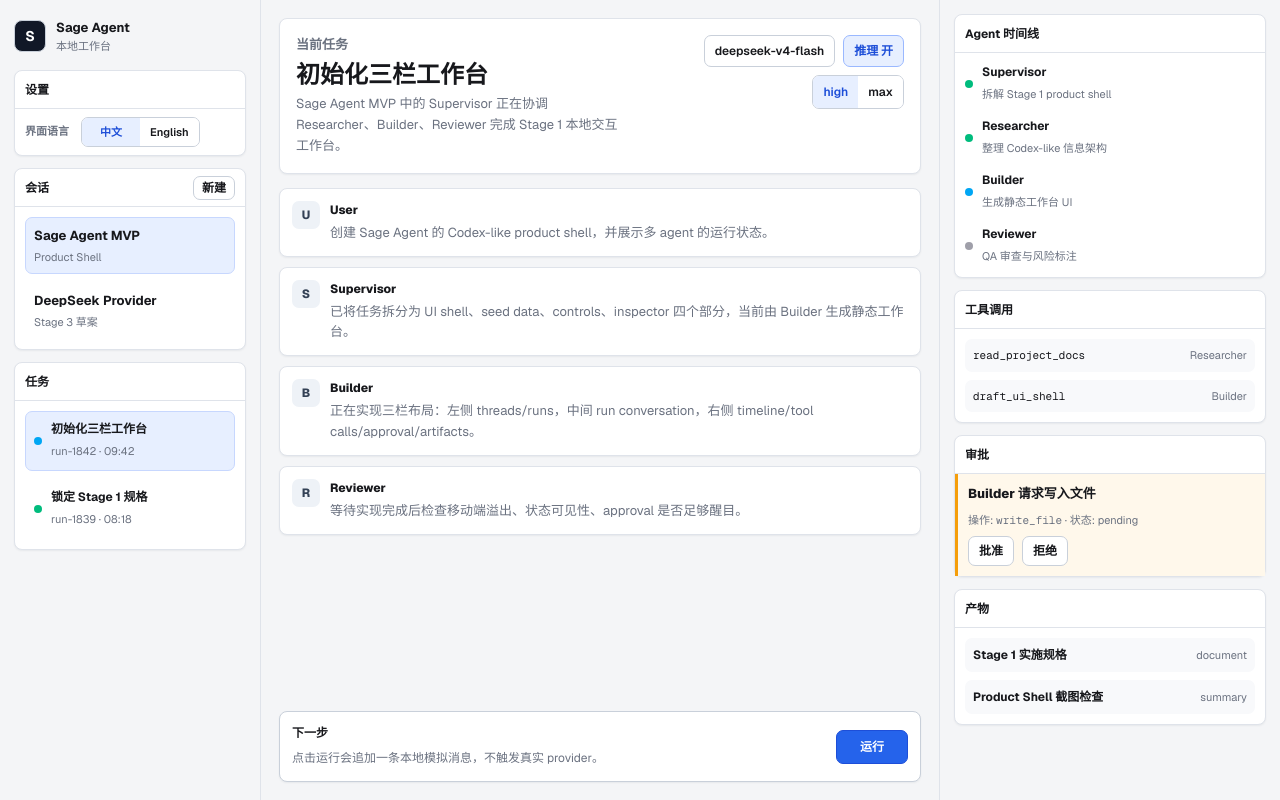
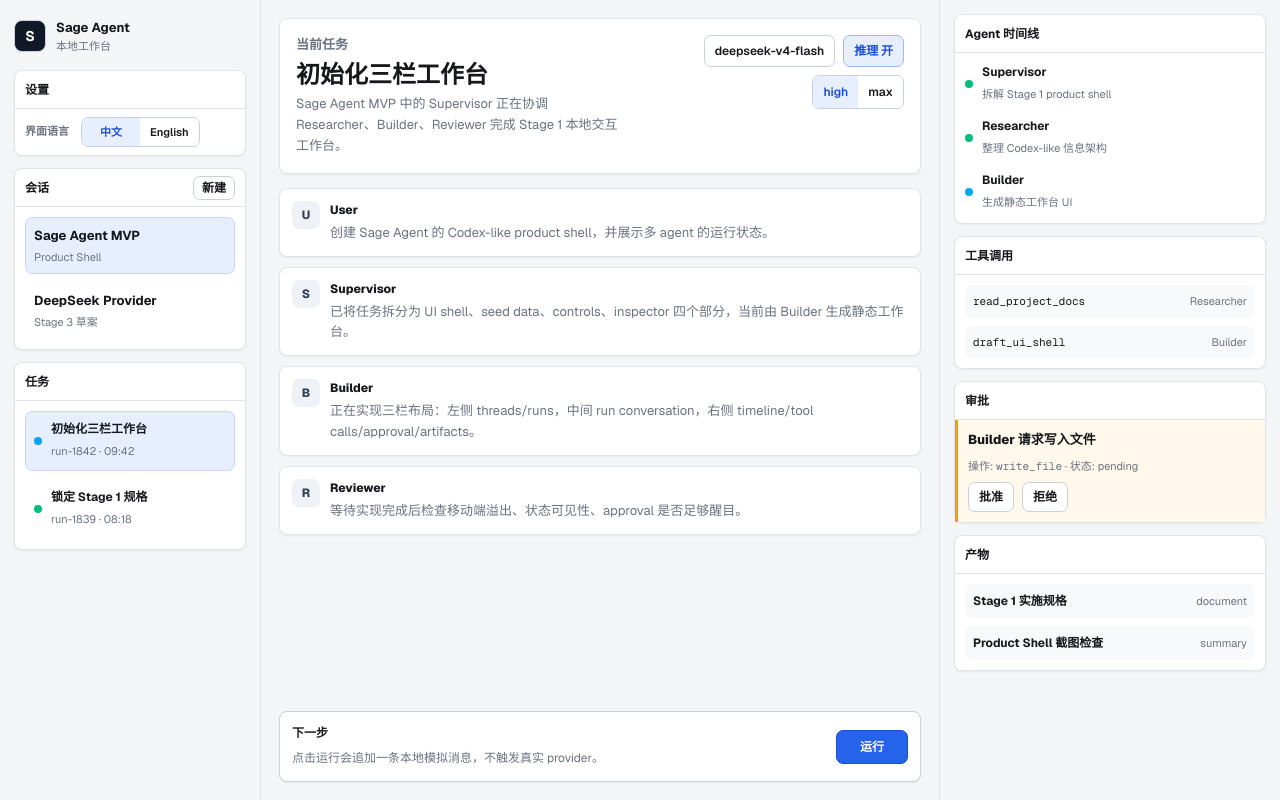
Before and after one commit to wjlGitHub2021/SageAgent, a Next.js app in the folder apps/web/: page / in a window 1280 px wide. Built offline with nearby package versions, Linux system fonts and the light colour scheme.

Commit message:
实现：事件驱动时间线

```diff
--- a/apps/web/src/app/page.tsx
+++ b/apps/web/src/app/page.tsx
@@ -1,6 +1,7 @@
 "use client";
 
 import { useState } from "react";
+import type { AgentRole, RunEvent } from "@sage/shared";
 
 type Locale = "zh" | "en";
 type ApprovalStatus = "pending" | "approved" | "rejected";
@@ -33,6 +34,18 @@
     reject: "拒绝",
     action: "操作",
     status: "状态",
+    runCreated: "创建 run",
+    runStatusChanged: "更新 run 状态",
+    messageDelta: "接收消息增量",
+    messageCompleted: "生成本地消息",
+    toolStarted: "开始工具调用",
+    toolCompleted: "完成工具调用",
+    toolFailed: "工具调用失败",
+    approvalRequested: "请求审批",
+    approvalResolved: "审批已处理",
+    artifactCreated: "生成产物",
+    runCompleted: "完成 run",
+    runFailed: "run 失败",
     writeFileRequest: "Builder 请求写入文件",
     composerHint: "点击运行会追加一条本地模拟消息，不触发真实 provider。",
     headerFallback: "初始化 Sage Agent Product Shell",
@@ -67,6 +80,18 @@
     reject: "Reject",
     action: "action",
     status: "status",
+    runCreated: "Created run",
+    runStatusChanged: "Updated run status",
+    messageDelta: "Received message delta",
+    messageCompleted: "Generated local message",
+    toolStarted: "Started tool call",
+    toolCompleted: "Completed tool call",
+    toolFailed: "Tool call failed",
+    approvalRequested: "Requested approval",
+    approvalResolved: "Approval resolved",
+    artifactCreated: "Created artifact",
+    runCompleted: "Completed run",
+    runFailed: "Run failed",
     writeFileRequest: "Builder requests file write",
     composerHint:
       "Click Run to append a local simulated message without calling a real provider.",
@@ -141,32 +166,129 @@
   },
 ];
 
-const steps = [
+const stepTitleCopy: Record<string, Record<Locale, string>> = {
+  "step-1842-supervisor": {
+    zh: "拆解 Stage 1 product shell",
+    en: "Break down Stage 1 product shell",
+  },
+  "step-1842-researcher": {
+    zh: "整理 Codex-like 信息架构",
+    en: "Map Codex-like information architecture",
+  },
+  "step-1842-builder": {
+    zh: "生成静态工作台 UI",
+    en: "Build static workbench UI",
+  },
+  "step-1839-supervisor": {
+    zh: "锁定 Stage 1 规格",
+    en: "Lock Stage 1 spec",
+  },
+  "step-1839-reviewer": {
+    zh: "完成规格一致性检查",
+    en: "Complete spec consistency review",
+  },
+};
+
+const seedRunEvents: RunEvent[] = [
   {
-    agent: "Supervisor",
-    title: {
-      zh: "拆解 Stage 1 product shell",
-      en: "Break down Stage 1 product shell",
+    id: "event-1842-1",
+    runId: "run-1842",
+    type: "step.completed",
+    sequence: 1,
+    createdAt: "2026-06-24T01:42:00.000Z",
+    payload: {
+      step: {
+        id: "step-1842-supervisor",
+        runId: "run-1842",
+        agent: "supervisor",
+        title: "Break down Stage 1 product shell",
+        status: "completed",
+        input: null,
+        output: null,
+        startedAt: "2026-06-24T01:42:00.000Z",
+        completedAt: "2026-06-24T01:43:00.000Z",
+      },
     },
-    status: "completed",
   },
   {
-    agent: "Researcher",
-    title: {
-      zh: "整理 Codex-like 信息架构",
-      en: "Map Codex-like information architecture",
+    id: "event-1842-2",
+    runId: "run-1842",
+    type: "step.completed",
+    sequence: 2,
+    createdAt: "2026-06-24T01:43:00.000Z",
+    payload: {
+      step: {
+        id: "step-1842-researcher",
+        runId: "run-1842",
+        agent: "researcher",
+        title: "Map Codex-like information architecture",
+        status: "completed",
+        input: null,
+        output: null,
+        startedAt: "2026-06-24T01:43:00.000Z",
+        completedAt: "2026-06-24T01:44:00.000Z",
+      },
     },
-    status: "completed",
   },
   {
-    agent: "Builder",
-    title: { zh: "生成静态工作台 UI", en: "Build static workbench UI" },
-    status: "running",
+    id: "event-1842-3",
+    runId: "run-1842",
+    type: "step.started",
+    sequence: 3,
+    createdAt: "2026-06-24T01:44:00.000Z",
+    payload: {
+      step: {
+        id: "step-1842-builder",
+        runId: "run-1842",
+        agent: "builder",
+        title: "Build static workbench UI",
+        status: "running",
+        input: null,
+        output: null,
+        startedAt: "2026-06-24T01:44:00.000Z",
+        completedAt: null,
+      },
+    },
   },
   {
-    agent: "Reviewer",
-    title: { zh: "QA 审查与风险标注", en: "QA review and risk notes" },
-    status: "pending",
+    id: "event-1839-1",
+    runId: "run-1839",
+    type: "step.completed",
+    sequence: 1,
+    createdAt: "2026-06-24T00:18:00.000Z",
+    payload: {
+      step: {
+        id: "step-1839-supervisor",
+        runId: "run-1839",
+        agent: "supervisor",
+        title: "Lock Stage 1 spec",
+        status: "completed",
+        input: null,
+        output: null,
+        startedAt: "2026-06-24T00:18:00.000Z",
+        completedAt: "2026-06-24T00:21:00.000Z",
+      },
+    },
+  },
+  {
+    id: "event-1839-2",
+    runId: "run-1839",
+    type: "step.completed",
+    sequence: 2,
+    createdAt: "2026-06-24T00:21:00.000Z",
+    payload: {
+      step: {
+        id: "step-1839-reviewer",
+        runId: "run-1839",
+        agent: "reviewer",
+        title: "Complete spec consistency review",
+        status: "completed",
+        input: null,
+        output: null,
+        startedAt: "2026-06-24T00:21:00.000Z",
+        completedAt: "2026-06-24T00:22:00.000Z",
+      },
+    },
   },
 ];
 
@@ -174,6 +296,20 @@
   { tool: "read_project_docs", agent: "Researcher", status: "completed" },
   { tool: "draft_ui_shell", agent: "Builder", status: "running" },
 ];
+
+const agentLabels = {
+  supervisor: "Supervisor",
+  researcher: "Researcher",
+  builder: "Builder",
+  reviewer: "Reviewer",
+} satisfies Record<AgentRole, string>;
+
+type TimelineRow = {
+  id: string;
+  agent: string;
+  title: Record<Locale, string>;
+  status: string;
+};
 
 function StatusDot({ status }: { status: string }) {
   const color =
@@ -220,9 +356,11 @@
   const [approvalStatus, setApprovalStatus] =
     useState<ApprovalStatus>("pending");
   const [messages, setMessages] = useState<Message[]>(baseMessages);
+  const [runEvents, setRunEvents] = useState<RunEvent[]>(seedRunEvents);
 
   const activeThread = threadItems.find((thread) => thread.id === activeThreadId);
   const activeRun = runs.find((run) => run.id === activeRunId);
+  const timelineRows = getTimelineRows(runEvents, activeRunId);
   const artifacts = [
     { title: t.stage1Spec, kind: "document" },
     { title: t.screenshotCheck, kind: "summary" },
@@ -247,13 +385,38 @@
   }
 
   function handleRunClick() {
+    const createdAt = new Date().toISOString();
+    const messageId = `message-local-${Date.now()}`;
+    const messageBody = {
+      zh: `已用 ${model} / ${reasoningEffort} ${copy.zh.simulatedEvent}`,
+      en: `${model} / ${reasoningEffort} ${copy.en.simulatedEvent}`,
+    };
+
     setMessages((current) => [
       ...current,
       {
         role: "Supervisor",
-        body: {
-          zh: `已用 ${model} / ${reasoningEffort} ${copy.zh.simulatedEvent}`,
-          en: `${model} / ${reasoningEffort} ${copy.en.simulatedEvent}`,
+        body: messageBody,
+      },
+    ]);
+    setRunEvents((current) => [
+      ...current,
+      {
+        id: `event-local-${Date.now()}`,
+        runId: activeRunId,
+        type: "message.completed",
+        sequence: nextEventSequence(current, activeRunId),
+        createdAt,
+        payload: {
+          message: {
+            id: messageId,
+            threadId: activeThreadId,
+            runId: activeRunId,
+            role: "agent",
+            agent: "supervisor",
+            content: messageBody.en,
+            createdAt,
+          },
         },
       },
     ]);
@@ -410,12 +573,12 @@
         <aside className="inspector">
           <Panel title={t.agentTimeline}>
             <div className="timeline">
-              {steps.map((step) => (
-                <div className="timeline-row" key={`${step.agent}-${step.title.en}`}>
-                  <StatusDot status={step.status} />
+              {timelineRows.map((row) => (
+                <div className="timeline-row" key={row.id}>
+                  <StatusDot status={row.status} />
                   <div>
-                    <p>{step.agent}</p>
-                    <small>{step.title[locale]}</small>
+                    <p>{row.agent}</p>
+                    <small>{row.title[locale]}</small>
                   </div>
                 </div>
               ))}
@@ -472,3 +635,140 @@
     </main>
   );
 }
+
+function getTimelineRows(
+  events: readonly RunEvent[],
+  activeRunId: string,
+): TimelineRow[] {
+  return events
+    .filter((event) => event.runId === activeRunId)
+    .toSorted(
+      (left, right) =>
+        left.sequence - right.sequence ||
+        left.createdAt.localeCompare(right.createdAt),
+    )
+    .map(toTimelineRow);
+}
+
+function toTimelineRow(event: RunEvent): TimelineRow {
+  switch (event.type) {
+    case "run.created":
+      return systemTimelineRow(event, "Supervisor", "runCreated", "completed");
+    case "run.status_changed":
+      return systemTimelineRow(
+        event,
+        event.payload.activeAgent
+          ? agentLabels[event.payload.activeAgent]
+          : "Supervisor",
+        "runStatusChanged",
+        event.payload.status,
+      );
+    case "step.started":
+    case "step.completed":
+    case "step.failed":
+      return {
+        id: event.id,
+        agent: agentLabels[event.payload.step.agent],
+        title: stepTitleCopy[event.payload.step.id] ?? {
+          zh: event.payload.step.title,
+          en: event.payload.step.title,
+        },
+        status: event.payload.step.status,
+      };
+    case "message.delta":
+      return {
+        id: event.id,
+        agent: event.payload.agent ? agentLabels[event.payload.agent] : "System",
+        title: {
+          zh: copy.zh.messageDelta,
+          en: copy.en.messageDelta,
+        },
+        status: "running",
+      };
+    case "message.completed":
+      return {
+        id: event.id,
+        agent: event.payload.message.agent
+          ? agentLabels[event.payload.message.agent]
+          : "System",
+        title: {
+          zh: copy.zh.messageCompleted,
+          en: copy.en.messageCompleted,
+        },
+        status: "completed",
+      };
+    case "tool.started":
+      return toolTimelineRow(event, "toolStarted", "running");
+    case "tool.completed":
+      return toolTimelineRow(event, "toolCompleted", event.payload.toolCall.status);
+    case "tool.failed":
+      return toolTimelineRow(event, "toolFailed", event.payload.toolCall.status);
+    case "approval.requested":
+      return {
+        id: event.id,
+        agent: agentLabels[event.payload.approval.requestedBy],
+        title: {
+          zh: copy.zh.approvalRequested,
+          en: copy.en.approvalRequested,
+        },
+        status: event.payload.approval.status,
+      };
+    case "approval.resolved":
+      return {
+        id: event.id,
+        agent: agentLabels[event.payload.approval.requestedBy],
+        title: {
+          zh: copy.zh.approvalResolved,
+          en: copy.en.approvalResolved,
+        },
+        status: event.payload.approval.status,
+      };
+    case "artifact.created":
+      return systemTimelineRow(event, "Builder", "artifactCreated", "completed");
+    case "run.completed":
+      return systemTimelineRow(event, "Supervisor", "runCompleted", "completed");
+    case "run.failed":
+      return systemTimelineRow(event, "Supervisor", "runFailed", "failed");
+  }
+}
+
+function systemTimelineRow(
+  event: RunEvent,
+  agent: string,
+  titleKey: keyof typeof copy.zh,
+  status: string,
+): TimelineRow {
+  return {
+    id: event.id,
+    agent,
+    title: {
+      zh: copy.zh[titleKey],
+      en: copy.en[titleKey],
+    },
+    status,
+  };
+}
+
+function toolTimelineRow(
+  event: Extract<RunEvent, { type: "tool.started" | "tool.completed" | "tool.failed" }>,
+  titleKey: keyof typeof copy.zh,
+  status: string,
+): TimelineRow {
+  return {
+    id: event.id,
+    agent: agentLabels[event.payload.toolCall.agent],
+    title: {
+      zh: `${copy.zh[titleKey]}: ${event.payload.toolCall.toolName}`,
+      en: `${copy.en[titleKey]}: ${event.payload.toolCall.toolName}`,
+    },
+    status,
+  };
+}
+
+function nextEventSequence(events: readonly RunEvent[], runId: string): number {
+  return (
+    events
+      .filter((event) => event.runId === runId)
+      .reduce((max, event) => Math.max(max, event.sequence), 0) + 1
+  );
+}
```
Also changed, not shown: 2 other files (tests, documents, lock files or other folders).
